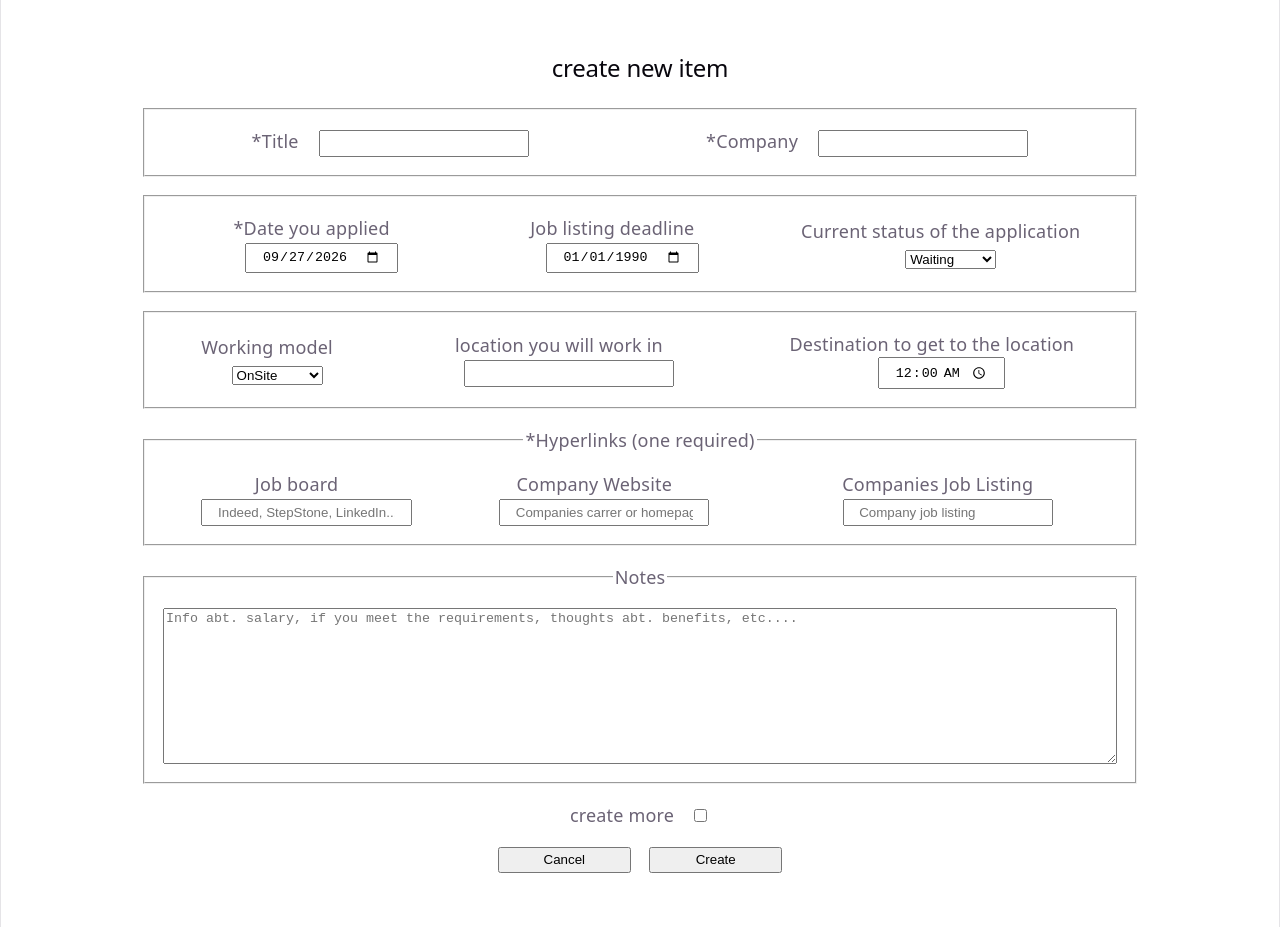
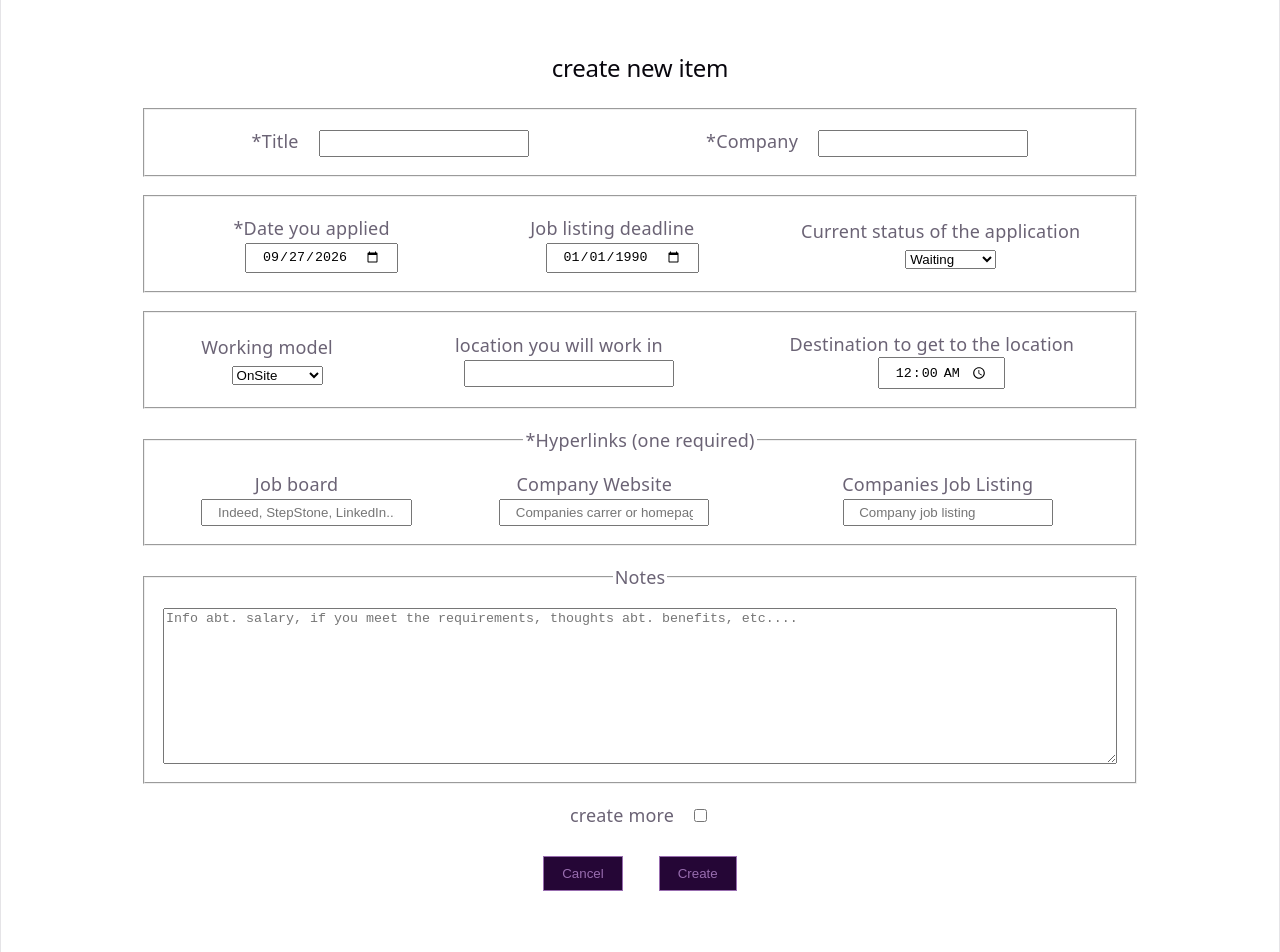
Before and after one commit to Pancham674/JobTracker, a React (Vite) app in the folder jobtracker.client/: page /edit/1 in a window 1280 px wide. Before the commit the page ends 927 px from the top, so only its background shows below. Built offline with nearby package versions, Linux system fonts and the light colour scheme; no server answers.

Commit message:
~ Used global variables for color and refined the styling for the job table

```diff
--- a/jobtracker.client/src/components/JobList.tsx
+++ b/jobtracker.client/src/components/JobList.tsx
@@ -25,7 +25,7 @@ export default function JobList() {
 
     return (
         !isLoading ?
-        <div id="job-grid">
+        <div id="table-container">
             <table>
                 <thead>
                     <tr>
--- a/jobtracker.client/src/css/App.css
+++ b/jobtracker.client/src/css/App.css
@@ -3,7 +3,6 @@
     margin: 0 auto;
     padding: 2rem;
     text-align: center;
-    overflow: hidden;
 }
 
 th, td {
--- a/jobtracker.client/src/css/JobList.css
+++ b/jobtracker.client/src/css/JobList.css
@@ -1,18 +1,24 @@
-#job-grid {
-    /*    grid-template-columns: repeat(auto-fill, minmax(20em, 1fr));*/
-    background-color: gray;
-    /*    margin: 2em 0;*/
-    color: black;
-    /*        padding: 1em;*/
-    /*    flex-direction:column;*/
-    /*    display: flex;*/
-    user-select: none;
-    /*    gap: 0.5em;*/
-    overflow-y: scroll;
+#table-container {
+    overflow: auto;
+    height: 500px;
+}
+
+tr {
+    scroll-snap-align:start;
+}
+
+tr:nth-last-of-type(even) {
+    background-color: var(--primary-color-2);
 }
 
 td, th, table {
-    border: 1px solid black;
+    border: 1px solid var(--primary-color-5);
+}
+
+thead {
+    background-color: var(--primary-color-3);
+    position: sticky;
+    top: -1px;
 }
 
 td, th {
@@ -20,8 +26,12 @@ td, th {
 }
 
 table {
+    background-color: var(--primary-color-1);
+    color: var(--primary-color-5);
     border-collapse: collapse;
     table-layout: fixed;
+    position: relative;
+    user-select: none;
     width: 100%;
 }
 
@@ -46,49 +56,16 @@ th#apply-date {
 }
 
 .job-item {
-    border: 1px solid black;
-/*    position: relative;*/
-/*    min-width: 20em;*/
     cursor: pointer;
-
-/*    padding: 0.75em;*/
-/*    display: flex;*/
-/*    align-items: center;*/
-/*    gap: 0.5em;*/
-}
-
-.job-item p:not(:last-child) {
-    border-right: 1px black solid;
-}
-
-.job-item p {
-/*    padding: 0 0.5em;*/
 }
 
 td.header {
     text-overflow: ellipsis;
     white-space: nowrap;
     font-size: 1.25rem;
+    overflow: hidden;
     max-width: 0;
-    overflow: hidden;
-
-/*    padding: 0.25em 0.5em 0.25em 0;*/
     width: 100%;
-}
-
-.job-item-body {
-    border-top: dashed 1px black;
-    padding: 0.5em 0 0 0.5em;
-    align-items: flex-start;
-    flex-direction: column;
-    margin-top: 0.5em;
-    display: flex;
-}
-
-.job-item id{
-/*    position: absolute;*/
-/*    bottom: 0.5em;*/
-/*    right: 1em;*/
 }
 
 .loading {
--- a/jobtracker.client/src/css/index.css
+++ b/jobtracker.client/src/css/index.css
@@ -8,13 +8,10 @@
     --accent-bg: rgba(170, 59, 255, 0.1);
     --accent-border: rgba(170, 59, 255, 0.5);
     --social-bg: rgba(244, 243, 236, 0.5);
-  --shadow:
-    rgba(0, 0, 0, 0.1) 0 10px 15px -3px, rgba(0, 0, 0, 0.05) 0 4px 6px -2px;
-
+    --shadow: rgba(0, 0, 0, 0.1) 0 10px 15px -3px, rgba(0, 0, 0, 0.05) 0 4px 6px -2px;
     --sans: system-ui, 'Segoe UI', Roboto, sans-serif;
     --heading: system-ui, 'Segoe UI', Roboto, sans-serif;
     --mono: ui-monospace, Consolas, monospace;
-
     font: 18px/145% var(--sans);
     letter-spacing: 0.18px;
     color-scheme: light dark;
@@ -24,6 +21,12 @@
     text-rendering: optimizeLegibility;
     -webkit-font-smoothing: antialiased;
     -moz-osx-font-smoothing: grayscale;
+
+    --primary-color-1: #986DAF;
+    --primary-color-2: #76478F;
+    --primary-color-3: #582A72;
+    --primary-color-4: #3D1454;
+    --primary-color-5: #250636;
 
     @media (max-width: 1024px) {
         font-size: 16px;
@@ -44,14 +47,9 @@
     --shadow:
       rgba(0, 0, 0, 0.4) 0 10px 15px -3px, rgba(0, 0, 0, 0.25) 0 4px 6px -2px;
   }
-
-  #social .button-icon {
-    filter: invert(1) brightness(2);
-  }
 }
 
 #root {
-/*  width: 1126px;*/
   max-width: 100%;
   margin: 0 auto;
   text-align: center;
@@ -64,6 +62,7 @@
 
 body {
     margin: 0;
+    overflow: hidden;
 }
 
 h1,
@@ -95,17 +94,13 @@ p {
   margin: 0;
 }
 
-code,
-.counter {
-  font-family: var(--mono);
-  display: inline-flex;
-  border-radius: 4px;
-  color: var(--text-h);
+button {
+    background-color: var(--primary-color-5);
+    border: 1px solid var(--primary-color-1);
+    color: var(--primary-color-1);
+    padding: 0.5rem 1rem;
+    height: fit-content;
+    width: fit-content;
+    cursor: pointer;
+    margin: 0.5rem;
 }
-
-code {
-  font-size: 15px;
-  line-height: 135%;
-  padding: 4px 8px;
-  background: var(--code-bg);
-}
```
Lines whose indentation alone changed are shown as unchanged.
